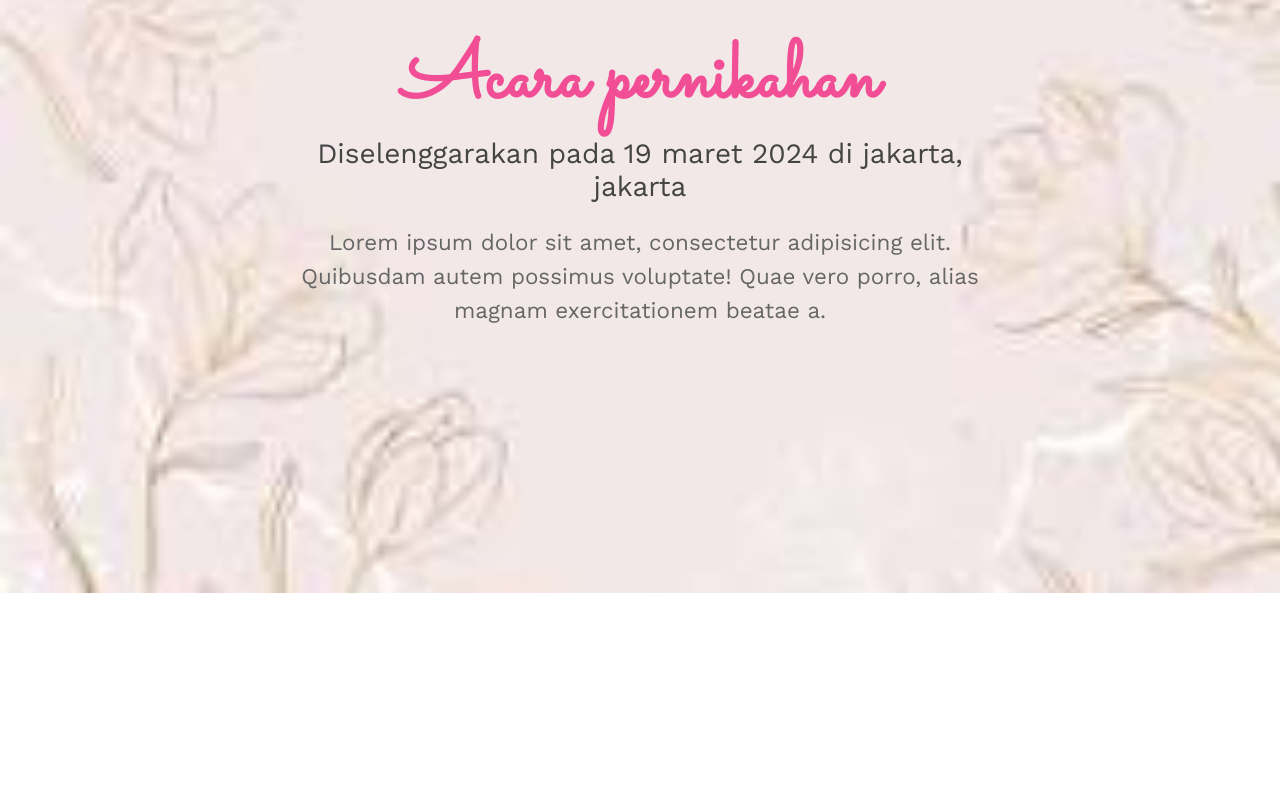
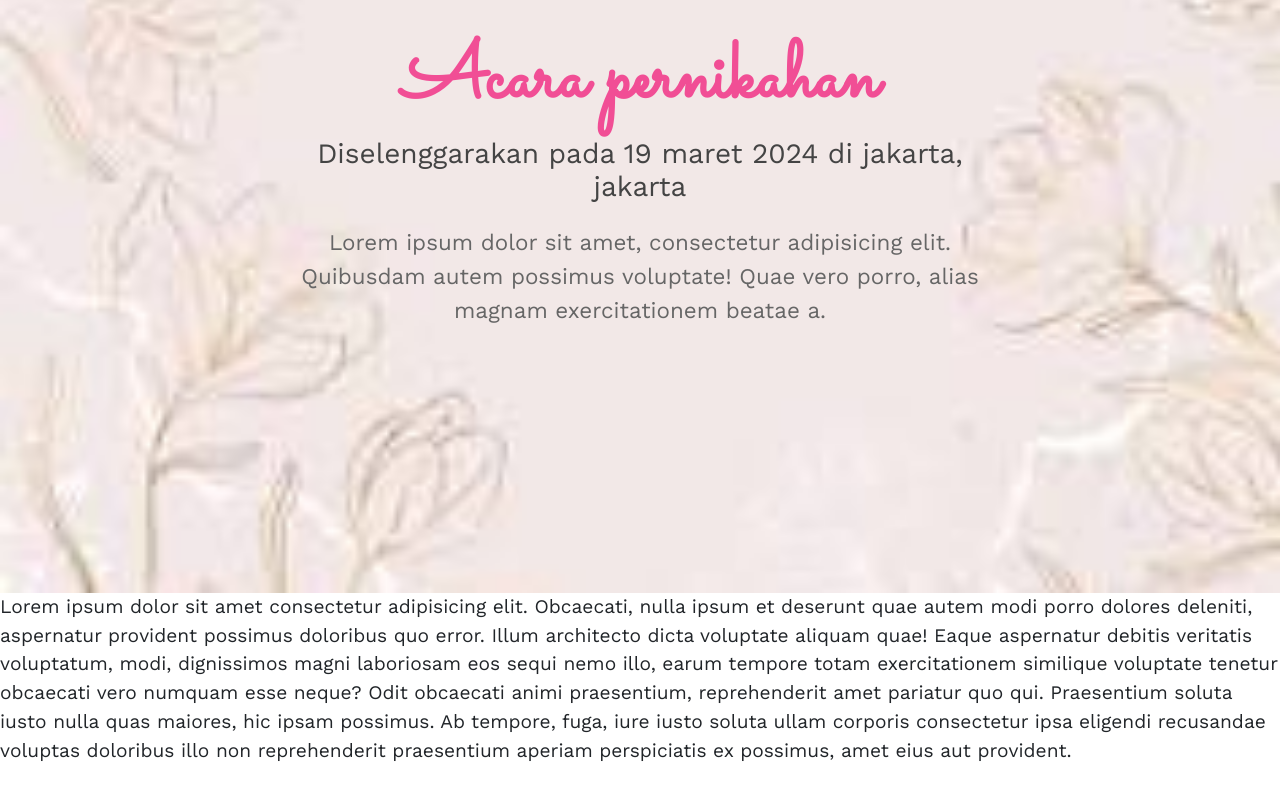
Before and after one commit to syariefhidayatt/latihan1, a plain HTML site: page Wedding/index.html in a window 1280 px wide. Shown: the part 1014-1814 px from the top of the page. Drawn offline with nearby package versions, Linux system fonts and the light colour scheme.

Commit message:
update lorem

```diff
--- a/Wedding/index.html
+++ b/Wedding/index.html
@@ -65,6 +65,8 @@
         </div>
     </section>
 
+    <p>Lorem ipsum dolor sit amet consectetur adipisicing elit. Obcaecati, nulla ipsum et deserunt quae autem modi porro dolores deleniti, aspernatur provident possimus doloribus quo error. Illum architecto dicta voluptate aliquam quae! Eaque aspernatur debitis veritatis voluptatum, modi, dignissimos magni laboriosam eos sequi nemo illo, earum tempore totam exercitationem similique voluptate tenetur obcaecati vero numquam esse neque? Odit obcaecati animi praesentium, reprehenderit amet pariatur quo qui. Praesentium soluta iusto nulla quas maiores, hic ipsam possimus. Ab tempore, fuga, iure iusto soluta ullam corporis consectetur ipsa eligendi recusandae voluptas doloribus illo non reprehenderit praesentium aperiam perspiciatis ex possimus, amet eius aut provident.</p>
+
     <script src="https://cdn.jsdelivr.net/npm/bootstrap@5.3.2/dist/js/bootstrap.bundle.min.js"
         integrity="sha384-C6RzsynM9kWDrMNeT87bh95OGNyZPhcTNXj1NW7RuBCsyN/o0jlpcV8Qyq46cDfL"
         crossorigin="anonymous"></script>
```
